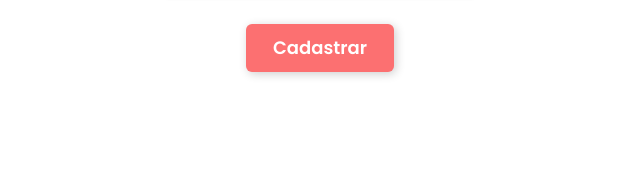
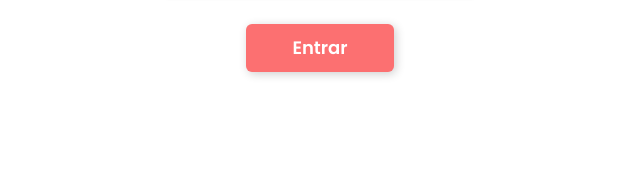
Before and after one commit to beatrizslan/Projeto-Alura-Challenge-Adopet, a plain HTML site: page docs/pages/login.html in a window 1280 px wide. Shown: the part 578-772 px from the top of the page, 320-960 px from the left. Drawn offline with Linux system fonts and the light colour scheme.

Commit message:
Update login.html

```diff
--- a/docs/pages/login.html
+++ b/docs/pages/login.html
@@ -37,7 +37,7 @@
             <label for="senha" class="formulario__etiqueta">Senha</label>
             <input type="password" name="senha" id="senha" class="formulario__input icone__visualizacao" placeholder="Insira sua senha">
 
-            <button class="principal__botao__clicar formulario__botao">Cadastrar</button>
+            <button class="principal__botao__clicar formulario__botao">Entrar</button>
         </form>
     </main>
 
```
